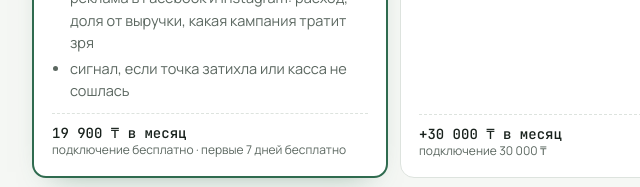
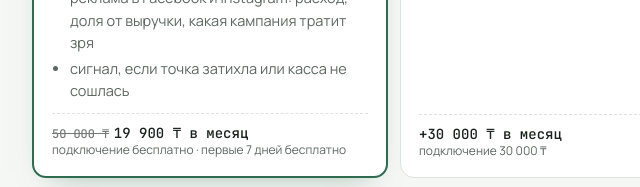
Before and after one commit to 666aza10/bastyk-site, a plain HTML site: page index.html in a window 1280 px wide. Shown: the part 3600-3787 px from the top of the page, 246-886 px from the left. Drawn offline with Linux system fonts and the light colour scheme; a web font is replaced by a local one.

Commit message:
Зачёркнутая прежняя цена 50 000 рядом с 19 900
Co-Authored-By: Claude Sonnet 5.5 <noreply@anthropic.com>

```diff
--- a/index.html
+++ b/index.html
@@ -276,7 +276,7 @@ CTR 1,9% · клик $0,07
           <li>реклама в Facebook и Instagram: расход, доля от выручки, какая кампания тратит зря</li>
           <li>сигнал, если точка затихла или касса не сошлась</li>
         </ul>
-        <div class="price"><span>19 900 ₸ в месяц<small>подключение бесплатно · первые 7 дней бесплатно</small></span></div>
+        <div class="price"><span><s style="opacity:.6;font-weight:500;font-size:.85em;margin-right:.4em">50 000 ₸</s>19 900 ₸ в месяц<small>подключение бесплатно · первые 7 дней бесплатно</small></span></div>
       </article>
       <article class="mod">
         <span class="tag">доп к аналитике · или отдельно, касса не нужна</span>
```
Also changed, not shown: nakladnye/index.html (+1 -1 lines).
